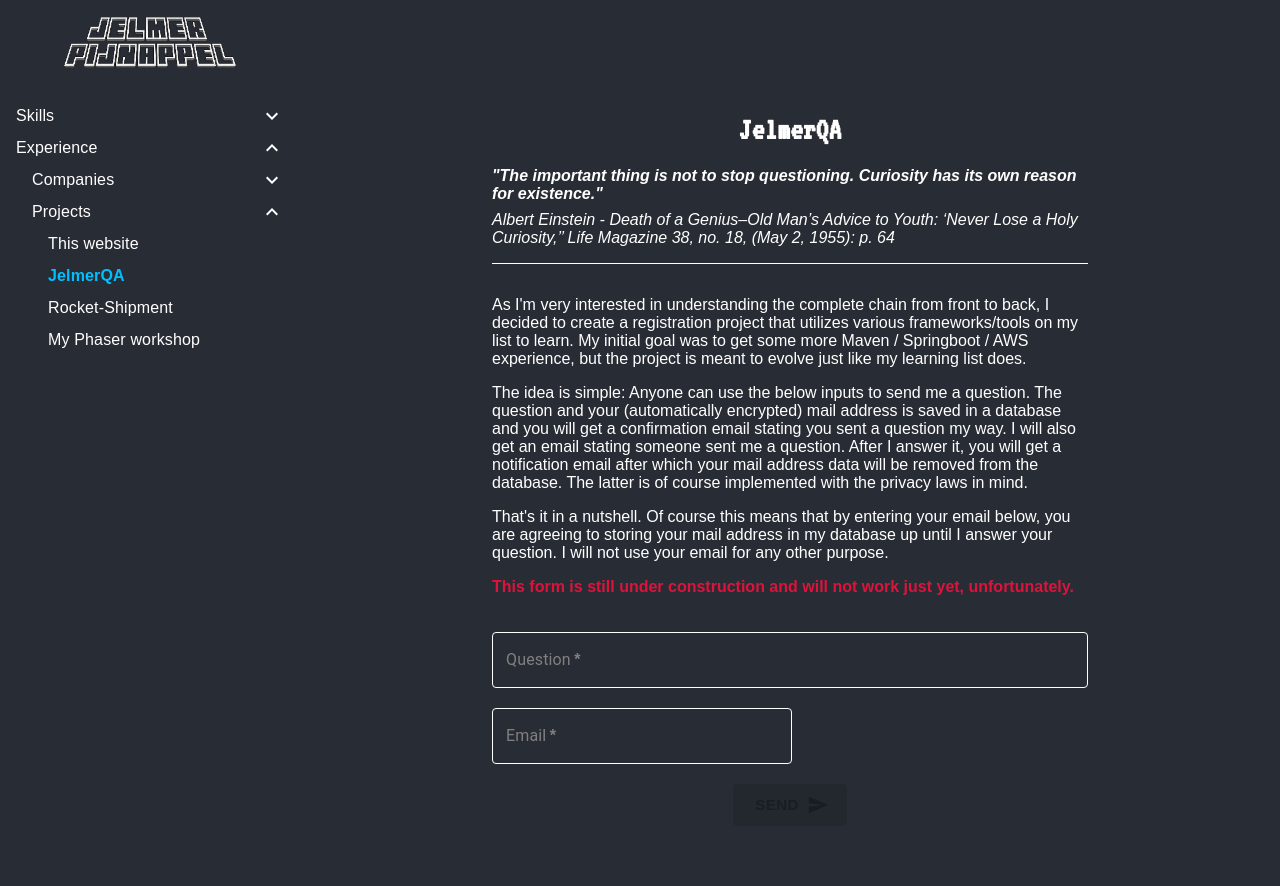
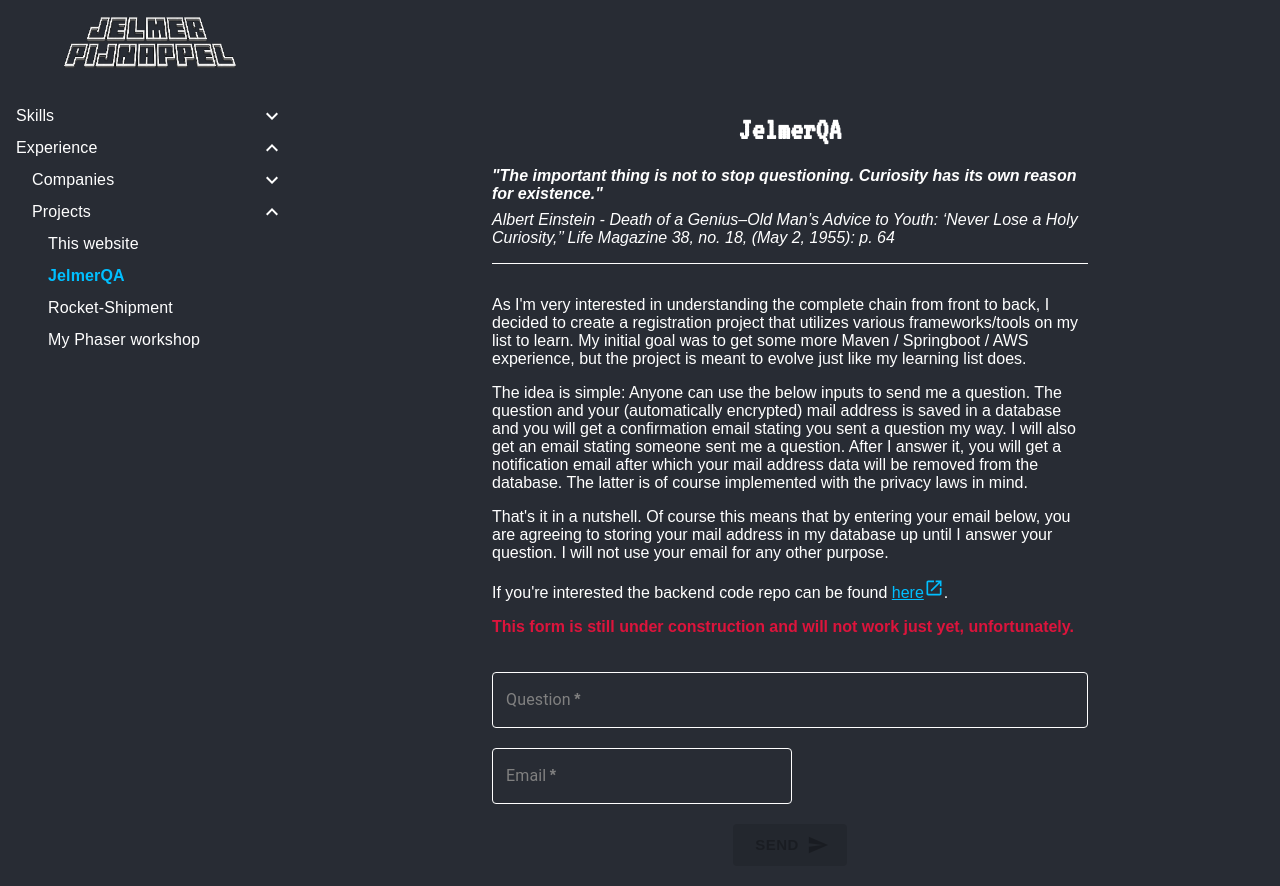
Before and after one commit to ChocolatePinecone/Portfolio, a React (Create React App) app: page /experience/projects/jelmerqa in a window 1280 px wide. Before the commit the page ends 846 px from the top, so only its background shows below. Built offline with nearby package versions, Linux system fonts and the light colour scheme.

Commit message:
Added link to JelmerQA backend repo

```diff
--- a/src/pages/competences/experience/JelmerQA.js
+++ b/src/pages/competences/experience/JelmerQA.js
@@ -2,6 +2,7 @@ import React from 'react';
 import { Button, TextField } from '@material-ui/core';
 import SendIcon from '@material-ui/icons/Send';
 import { withStyles } from '@material-ui/styles';
+import OpenInNewIcon from '@material-ui/icons/OpenInNew';
 import Quote from '../../../components/Quote';
 
 const quoteText = 'The important thing is not to stop questioning. Curiosity has its own reason for existence.';
@@ -142,6 +143,9 @@ class JelmerQA extends React.Component {
                     That&apos;s it in a nutshell. Of course this means that by entering your email below, you are agreeing to storing your mail address in my database up until I answer your question.
                     I will not use your email for any other purpose.
                 </p>
+                <p>
+                    If you&apos;re interested the backend code repo can be found <a target='_blank' rel='noopener noreferrer' href='https://github.com/ChocolatePinecone/JelmerQA-Backend'>here<OpenInNewIcon fontSize='small' /></a>.
+                </p>
                 <p style={{ color: 'crimson' }}><b>This form is still under construction and will not work just yet, unfortunately.</b></p>
 
                 <form className='form' onSubmit={this.onSubmitForm}>
```
